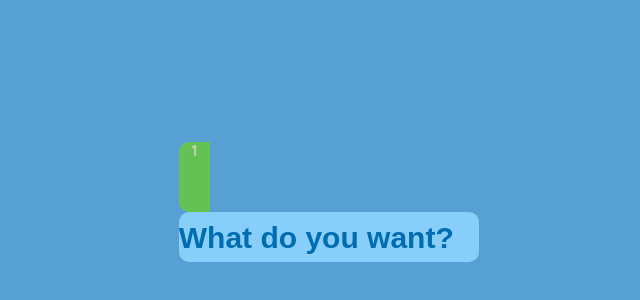
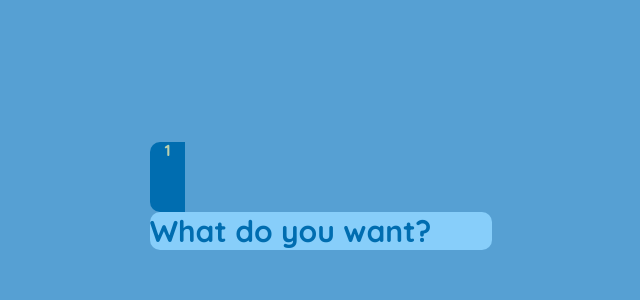
Before and after one commit to pluswebsite/bl.ai, a plain HTML site: page index.html in a window 1280 px wide. Shown: the part 242-542 px from the top of the page, without its empty margins (312-952 px from the left). Drawn offline with Linux system fonts and the light colour scheme.

Commit message:
Update index.html

```diff
--- a/index.html
+++ b/index.html
@@ -2,15 +2,13 @@
 	<style>
 		@import url('https://fonts.googleapis.com/css2?family=Quicksand:wght@700&display=swap');
 		body{
-			width: 100%;
-			height: 100%;
 			background: #171717;
 			color: #BCD1AE;
 			font-family: 'Quicksand', sans-serif;
 		}
 		#cars{
 			all: unset;
-			background: #64C255;
+			background: #006DB0;
 			color: #BCD1AE;
 			border-radius: 10px 0 0 10px;
 			width: 10%;
@@ -24,7 +22,7 @@
 			background: #BCD1AE;
 			color: #64C255;;
 			height: 70px;
-			width: 90%;
+			width: 87%;
 			font-family: 'Quicksand', sans-serif;
 		}
 		.lds-facebook {
@@ -38,7 +36,7 @@
   position: absolute;
   left: 8px;
   width: 16px;
-  background: green;
+  background: #006DB0;
   animation: lds-facebook 1.2s cubic-bezier(0, 0.5, 0.5, 1) infinite;
 }
 .lds-facebook div:nth-child(1) {
@@ -78,9 +76,9 @@
 		overflow-y: scroll;
 		height: 365px;
 		max-height: 356px;
-		font-family: 'Stick No Bills', sans-serif;
+		font-family: 'Quicksand', sans-serif;
 		font-size: 20px;
-		width: 300px;
+		width: 96%;
 		color: #006DB0;
 	}
 	body{
@@ -88,29 +86,26 @@
 		display: flex;
 		align-items: center;
 		flex-direction: column;
+		overflow: hidden;
 	}
 	#in{
 		all: unset;
 		background-color: #87CEFA;
-		width: 300px;
-		height: 50px;
 		border-radius: 10px;
 		font-size: 30px;
 	}
 	#in:focus{
 		all: unset;
 		background-color: #87CEFA;
-		width: 300px;
-		height: 50px;
 		border: 5px solid #006DB0;
 		border-radius: 10px;
 		font-size: 30px;
 		font-weight: bold;
-		font-family: 'Stick No Bills', sans-serif;
+		font-family: 'Quicksand', sans-serif;
 		color: #006DB0;
 	}
 	::placeholder{
-		font-family: 'Stick No Bills', sans-serif;
+		font-family: 'Quicksand', sans-serif;
 		font-weight: bold;
 		color: #006DB0;
 	}
```
